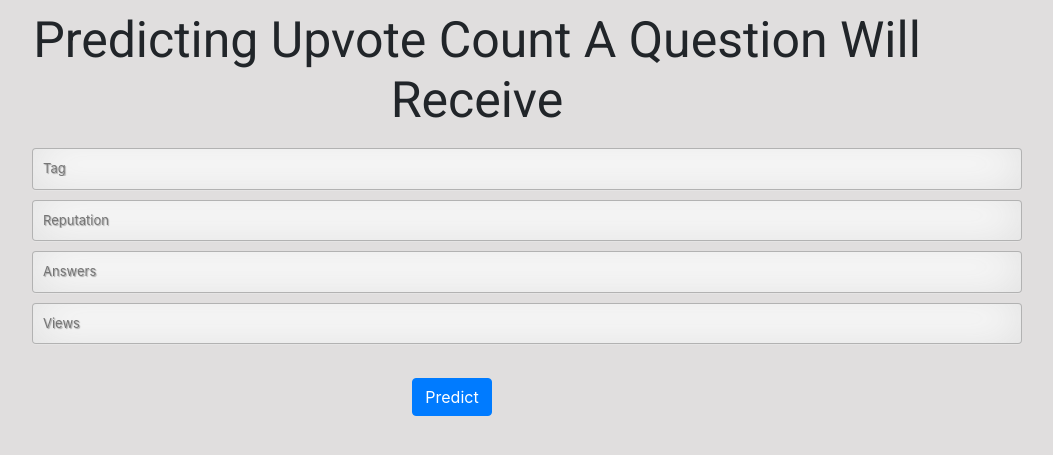
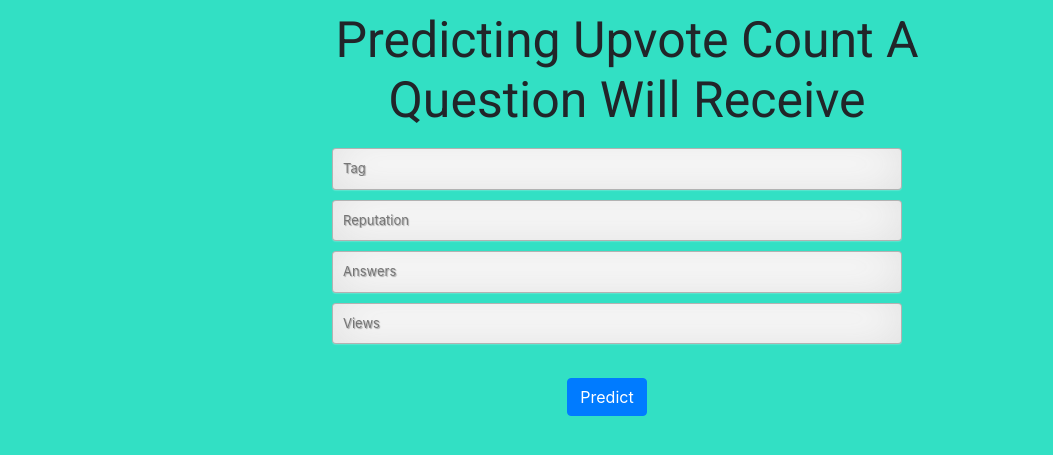
Before and after one commit to rv20197/question-upvote, a Flask app: page / in a window 1280 px wide. Shown: the top 455 px of the page, without its empty margins (118-1171 px from the left). Run offline with Flask 2, Linux system fonts and the light colour scheme; parts of the project's set-up code (start-up, migrations or seed data) failed here and were passed over; some libraries are stand-ins or nearby versions.

Commit message:
Update index.html

```diff
--- a/templates/index.html
+++ b/templates/index.html
@@ -7,12 +7,12 @@
 	<link href="https://fonts.googleapis.com/css2?family=Roboto&display=swap" rel="stylesheet">
 <style media="screen">
 input {
-	width: 100%;
+	width: 50%;
 	margin-bottom: 10px;
 	border: none;
 	outline: none;
 	padding: 10px;
-	margin-left: 150px;
+	margin-left: 450px;
 	font-size: 13px;
 	color: #000;
 	text-shadow: 1px 1px 1px rgba(0,0,0,0.3);
@@ -30,10 +30,10 @@ h1{
 	font-family: 'Roboto', sans-serif;
 	font-size: 50px;
 	padding: 10px;
-	margin-left: 50px;
+	margin-left: 350px;
 }
 body{
-	background-color: #e0dede;
+	background-color: #32e0c4;
 	text-align: center;
 	margin: auto;
 	position: fixed;
@@ -41,13 +41,11 @@ body{
 	display: grid;
 	align-items: center;
 }
-/* .btn btn-primary{
-	text-align: center;
-	margin: auto;
-	position: fixed;
-	display: flex;
-	display: grid;
-} */
+
+button{
+    margin-left: 310px;
+    /*position:relative;*/
+}
 
 </style>
 </head>
@@ -76,6 +74,7 @@ body{
     </form>
 
    <br>
+
    {{ prediction_text }}
 
  </div>
```
